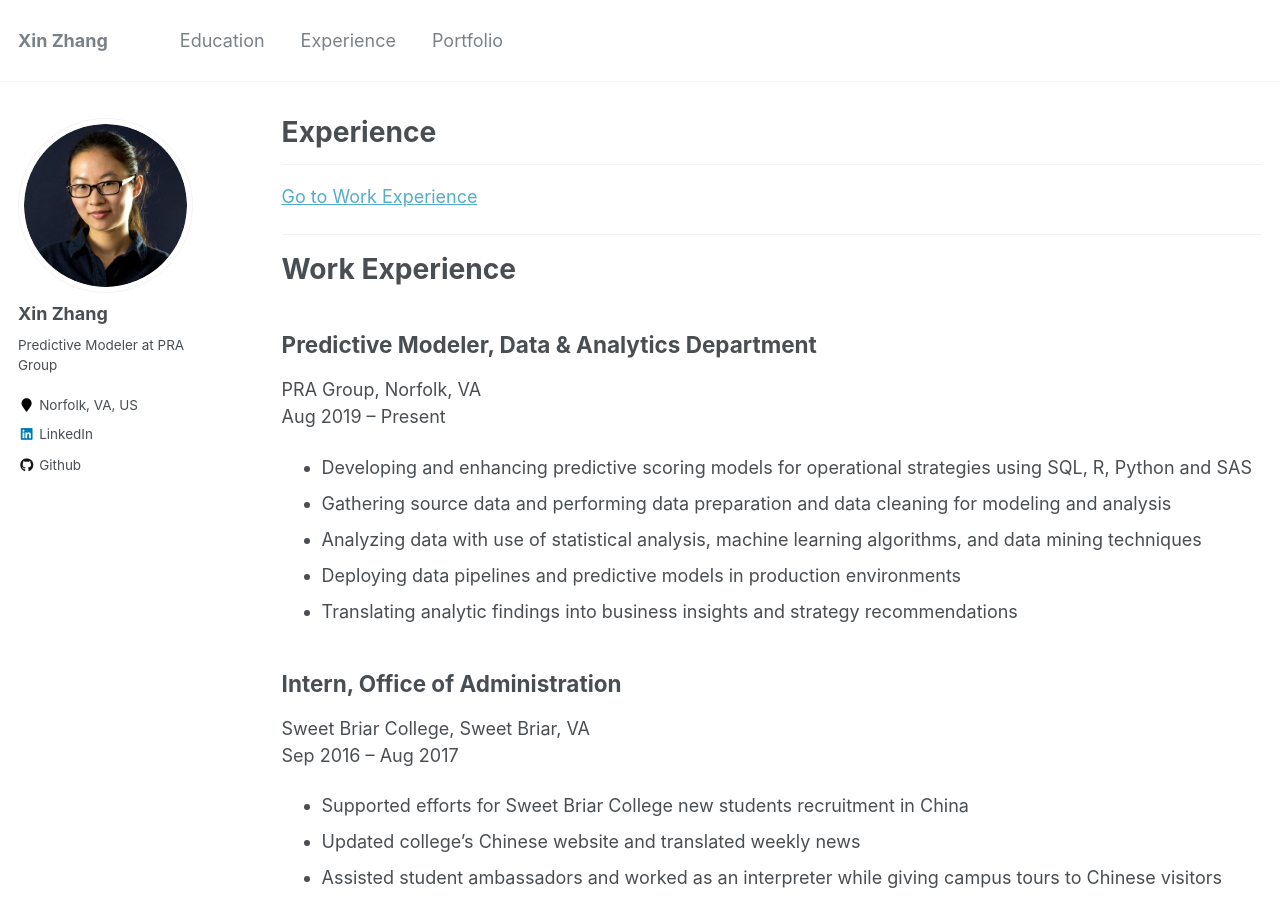
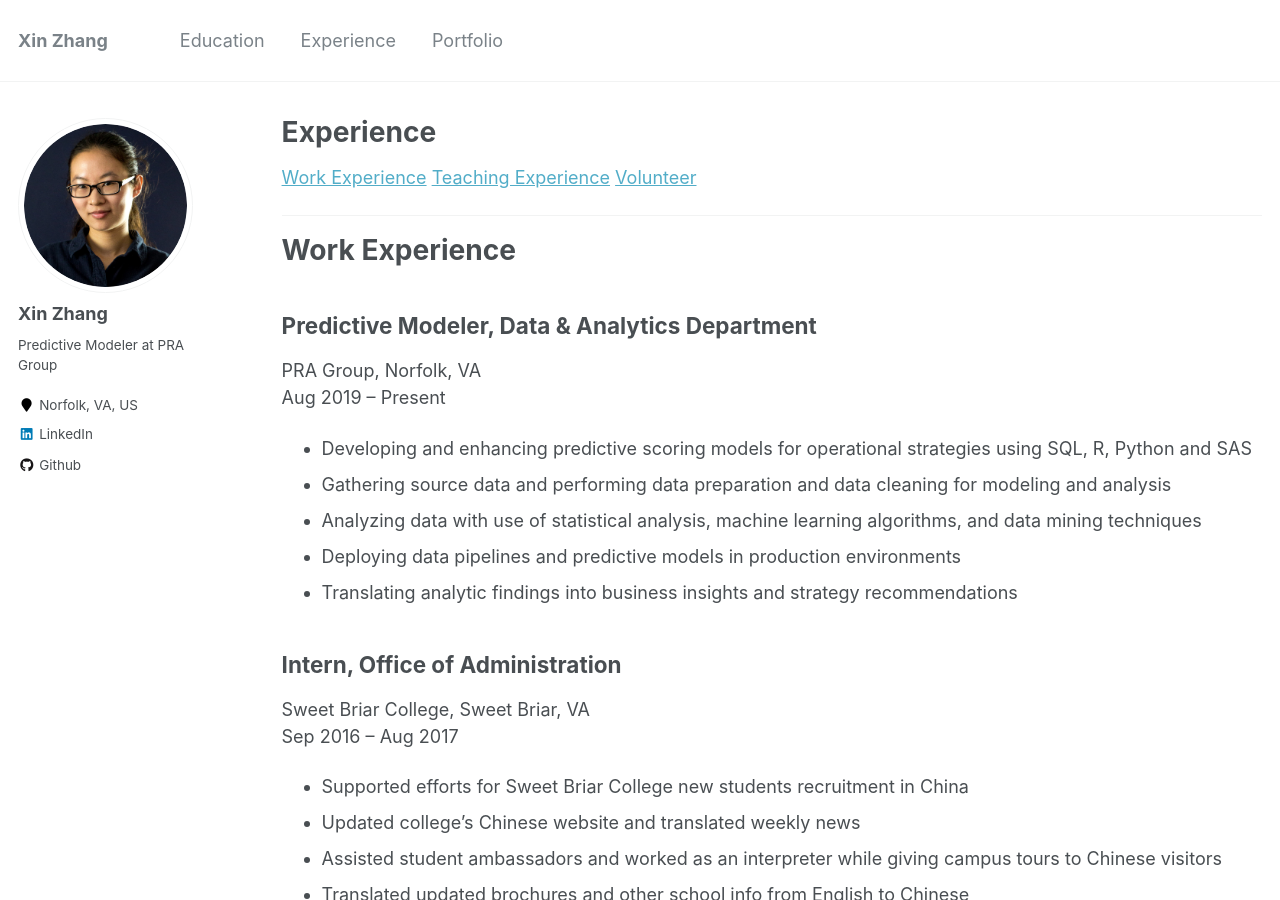
Before and after one commit to SnowingSita/SnowingSita.github.io, a Jekyll site: the page built from _pages/experience.md, in a window 1280 px wide and 900 px high. Built offline with Jekyll 4.4.1, drawn with Linux system fonts in a browser that asks for light colours.

Commit message:
Update experience.md

```diff
--- a/_pages/experience.md
+++ b/_pages/experience.md
@@ -5,9 +5,9 @@
 author_profile: true
 ---
 
----
-
-[Go to Work Experience](#work-experience)
+[Work Experience](#work-experience)
+[Teaching Experience](#teaching-experience)
+[Volunteer](#volunteer)
 
 ---
 
```
